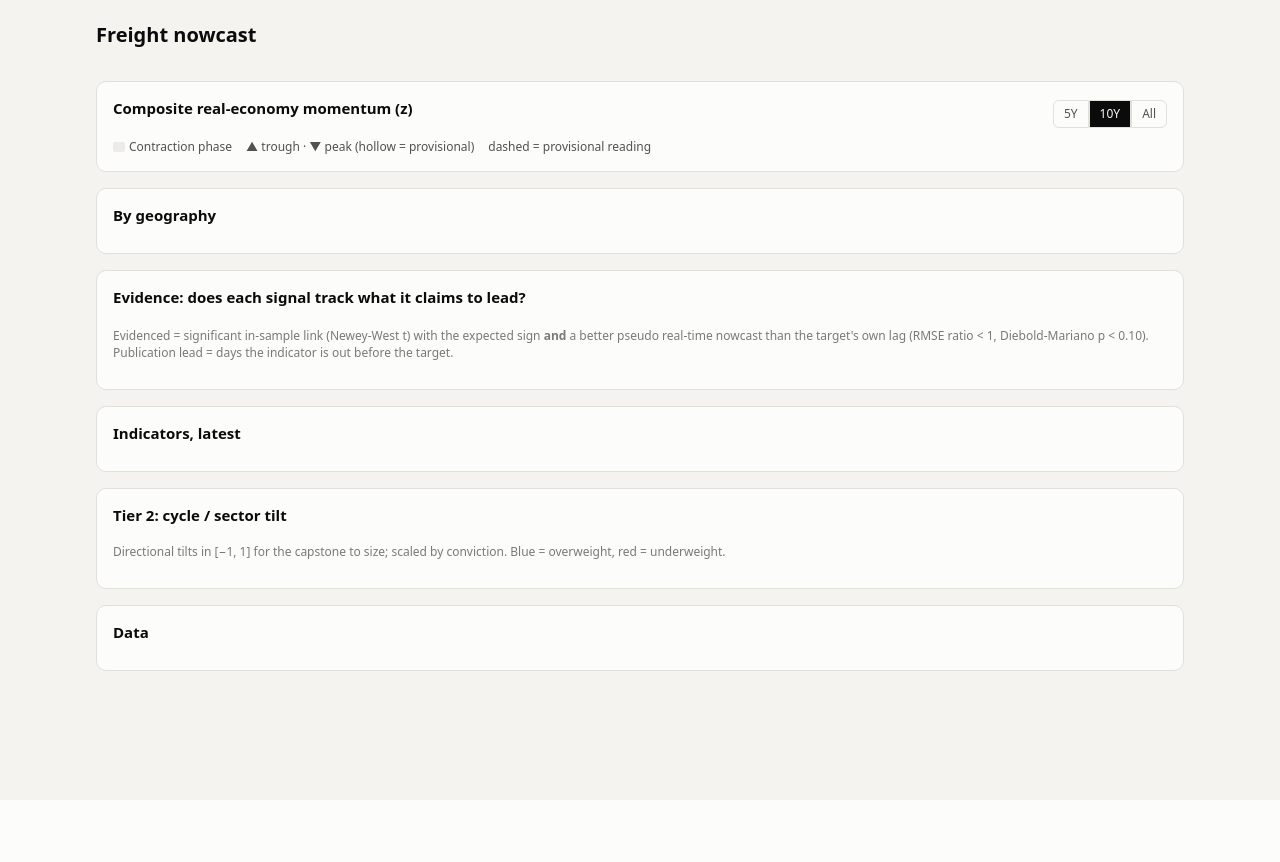
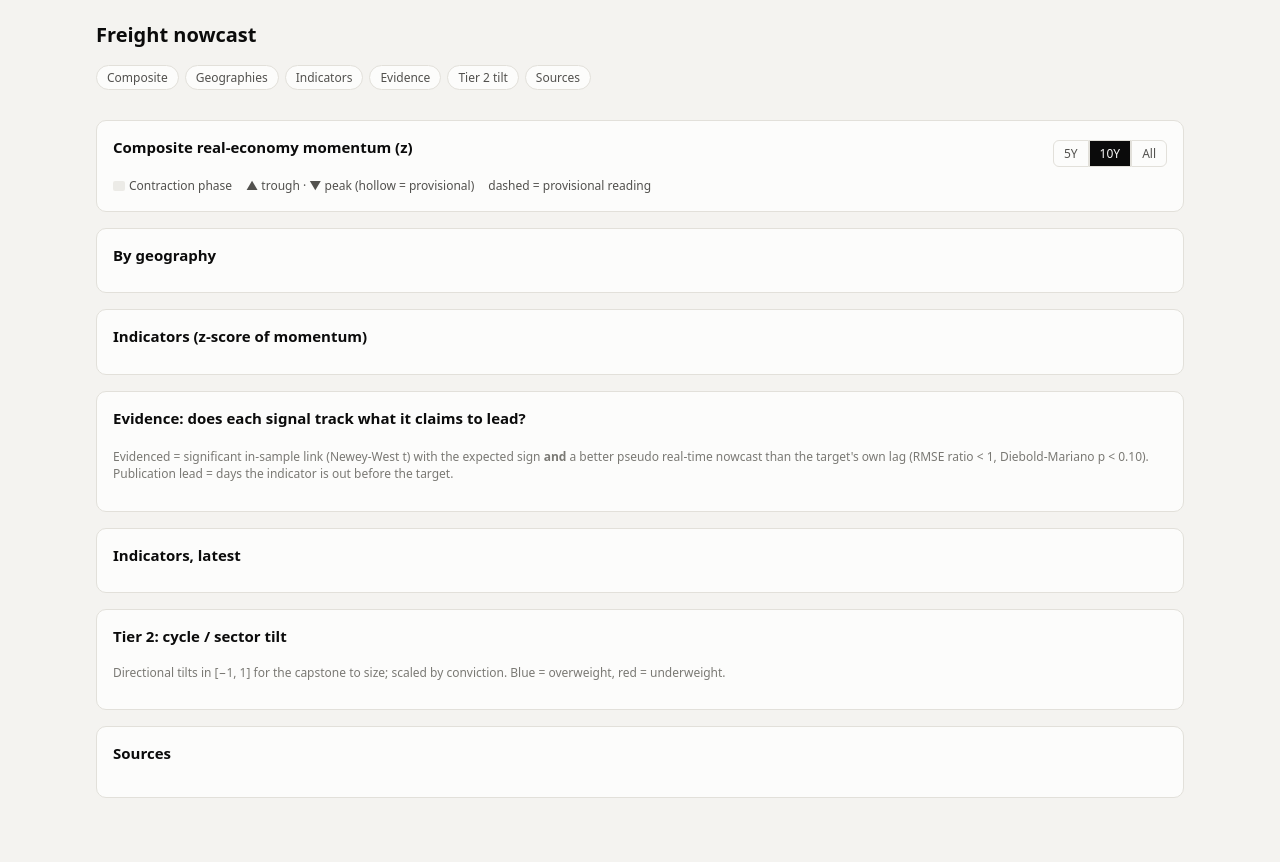
Before and after one commit to benrogacki/scoring-engine, a Python web app: template freight_nowcast/templates/dashboard.html in a window 1280 px wide. Before the commit the page ends 671 px from the top, so only its background shows below. Run offline with Jinja, Linux system fonts and the light colour scheme; the template is opened without the code that fills it, so the values that code supplies are empty.

Commit message:
Freight nowcaster dashboard: sources status panel, indicator charts, section nav; GitHub Pages deploy
- Sources panel lists every catalog series as ok / fallback / stale / missing
  with where it came from and what to do when it is missing.
- One z-score chart per indicator; section navigation.
- Workflow builds the dashboard as a Pages site and deploys it from the
  default branch (needs Pages enabled with source GitHub Actions).

Co-Authored-By: Claude Opus 5.5 <noreply@anthropic.com>
Claude-Session: https://claude.ai/code/session_01MLeNV3c4GJAb449ZZ7kmrM

```diff
--- a/freight_nowcast/templates/dashboard.html
+++ b/freight_nowcast/templates/dashboard.html
@@ -43,6 +43,10 @@ h2 { font-size: 15px; margin: 0 0 10px; }
 .sub { color: var(--text-secondary); margin: 0 0 16px; }
 .banner { background: var(--banner-bg); color: var(--banner-ink); padding: 8px 12px; border-radius: 8px; margin-bottom: 16px; font-weight: 600; }
 .banner.live { background: var(--surface-1); color: var(--text-secondary); border: 1px solid var(--border); font-weight: 500; }
+.toc { display: flex; gap: 6px; flex-wrap: wrap; margin: 0 0 14px; }
+.toc a { color: var(--text-secondary); text-decoration: none; font-size: 12px; border: 1px solid var(--border); border-radius: 999px; padding: 3px 10px; background: var(--surface-1); }
+.toc a:hover { color: var(--text-primary); }
+#sources td:last-child { white-space: normal; min-width: 260px; color: var(--text-muted); font-size: 12px; }
 .card { background: var(--surface-1); border: 1px solid var(--border); border-radius: 10px; padding: 16px; margin-bottom: 16px; }
 .tiles { display: grid; grid-template-columns: repeat(auto-fit, minmax(170px, 1fr)); gap: 12px; margin-bottom: 16px; }
 .tile { background: var(--surface-1); border: 1px solid var(--border); border-radius: 10px; padding: 12px 14px; }
@@ -86,9 +90,10 @@ li, .tile .n { overflow-wrap: anywhere; }
   <h1>Freight nowcast</h1>
   <p class="sub" id="sub"></p>
   <div id="banner"></div>
+  <nav class="toc" aria-label="Sections"><a href="#s-composite">Composite</a><a href="#s-geo">Geographies</a><a href="#s-ind">Indicators</a><a href="#s-evidence">Evidence</a><a href="#s-tilt">Tier 2 tilt</a><a href="#s-sources">Sources</a></nav>
   <div class="tiles" id="tiles"></div>
 
-  <section class="card">
+  <section class="card" id="s-composite">
     <div class="row">
       <h2>Composite real-economy momentum (z)</h2>
       <div class="seg" id="range" role="group" aria-label="Time range">
@@ -100,12 +105,17 @@ li, .tile .n { overflow-wrap: anywhere; }
     <div class="chart" id="main-chart"></div>
   </section>
 
-  <section class="card">
+  <section class="card" id="s-geo">
     <h2>By geography</h2>
     <div class="multiples" id="multiples"></div>
   </section>
 
-  <section class="card">
+  <section class="card" id="s-ind">
+    <h2>Indicators (z-score of momentum)</h2>
+    <div class="multiples" id="ind-multiples"></div>
+  </section>
+
+  <section class="card" id="s-evidence">
     <h2>Evidence: does each signal track what it claims to lead?</h2>
     <div class="table-wrap"><table id="validation"></table></div>
     <p class="note">Evidenced = significant in-sample link (Newey-West t) with the expected sign <b>and</b> a better pseudo real-time nowcast than the target's own lag (RMSE ratio &lt; 1, Diebold-Mariano p &lt; 0.10). Publication lead = days the indicator is out before the target.</p>
@@ -116,16 +126,17 @@ li, .tile .n { overflow-wrap: anywhere; }
     <div class="table-wrap"><table id="indicators"></table></div>
   </section>
 
-  <section class="card">
+  <section class="card" id="s-tilt">
     <h2>Tier 2: cycle / sector tilt</h2>
     <p class="sub" id="tilt-sub"></p>
     <div id="tilt"></div>
     <p class="note">Directional tilts in [−1, 1] for the capstone to size; scaled by conviction. Blue = overweight, red = underweight.</p>
   </section>
 
-  <section class="card">
-    <h2>Data</h2>
-    <div class="table-wrap"><table id="vintages"></table></div>
+  <section class="card" id="s-sources">
+    <h2>Sources</h2>
+    <p class="sub" id="src-sub"></p>
+    <div class="table-wrap"><table id="sources"></table></div>
   </section>
 
   <section class="card" id="warn-card" hidden>
@@ -229,6 +240,8 @@ function draw() {
   chart($("main-chart"), D.composite, D.turns, {id: "main", label: "Composite z-score over time", phases: D.phases, years, extra: geoAt});
   $("multiples").innerHTML = D.geos.map((g) => `<div><div class="row"><b>${esc(g.label)}</b><span class="note">${esc(g.code)}</span></div><div class="chart" id="g-${g.code}"></div></div>`).join("");
   D.geos.forEach((g) => chart($(`g-${g.code}`), g.line, g.turns, {id: "g" + g.code, label: g.label + " z-score", years, h: 200}));
+  $("ind-multiples").innerHTML = D.indicators.map((s, k) => `<div><div class="row"><b>${esc(s.label)}</b><span class="note">${esc(s.geo)} · ${esc(s.transform)} · ${f(s.z)} z</span></div><div class="chart" id="i-${k}"></div></div>`).join("");
+  D.indicators.forEach((s, k) => chart($(`i-${k}`), s.line, [], {id: "i" + k, label: s.label + " z-score", years, h: 160}));
 }
 document.querySelectorAll("#range button").forEach((b) => b.addEventListener("click", () => {
   document.querySelectorAll("#range button").forEach((o) => o.setAttribute("aria-pressed", o === b));
@@ -251,8 +264,13 @@ $("tilt").innerHTML = Object.entries(t2.tilt.sectors || {}).sort((a, b) => b[1]
   const w = Math.abs(v) * 50, left = v >= 0 ? 50 : 50 - w;
   return `<div class="tilt-row"><span>${esc(k.replace(/_/g, " "))}</span><div class="tilt-track" title="${f(v)}"><div class="tilt-bar" style="left:${left}%;width:${w}%;background:${v >= 0 ? "var(--pos)" : "var(--neg)"}"></div><div class="tilt-mid"></div></div><span class="num" style="text-align:right">${f(v)}</span></div>`;
 }).join("");
-$("vintages").innerHTML = "<tr><th>Series</th><th>Role</th><th>Last observation</th><th>Fetched</th><th>Origin</th></tr>" +
-  D.vintages.map((v) => `<tr><td>${esc(v.label)}</td><td>${esc(v.role)}</td><td>${esc(v.last)}</td><td>${esc(v.fetched || "–")}</td><td>${esc(v.origin)}</td></tr>`).join("");
+const SRC = {ok: ["b-good", "ok"], fallback: ["b-warn", "fallback"], stale: ["b-warn", "stale"], missing: ["b-bad", "missing"],
+             synthetic: ["b-na", "synthetic"], absent: ["b-na", "not in demo"]};
+const counts = D.sources.reduce((a, s) => (a[s.status] = (a[s.status] || 0) + 1, a), {});
+$("src-sub").textContent = Object.entries(counts).map(([k, n]) => `${n} ${SRC[k] ? SRC[k][1] : k}`).join(" · ");
+$("sources").innerHTML = "<tr><th>Series</th><th>Role</th><th>Status</th><th>Last observation</th><th>Fetched</th><th>Origin</th><th>Notes</th></tr>" +
+  D.sources.map((s) => { const [cls, txt] = SRC[s.status] || ["b-na", s.status];
+    return `<tr><td>${esc(s.label)}${s.required ? "" : ' <span class="note">optional</span>'}</td><td>${esc(s.role)}</td><td><span class="badge ${cls}">${txt}</span></td><td>${esc(s.last || "–")}</td><td>${esc(s.fetched || "–")}</td><td>${esc(s.origin || "–")}</td><td>${esc(s.note)}</td></tr>`; }).join("");
 if (D.warnings.length) { $("warn-card").hidden = false; $("warnings").innerHTML = D.warnings.map((w) => `<li>${esc(w)}</li>`).join(""); }
 </script>
 </body>
```
Also changed, not shown: freight_nowcast/dashboard.py (+39 -1 lines), .github/workflows/freight-nowcast.yml.
